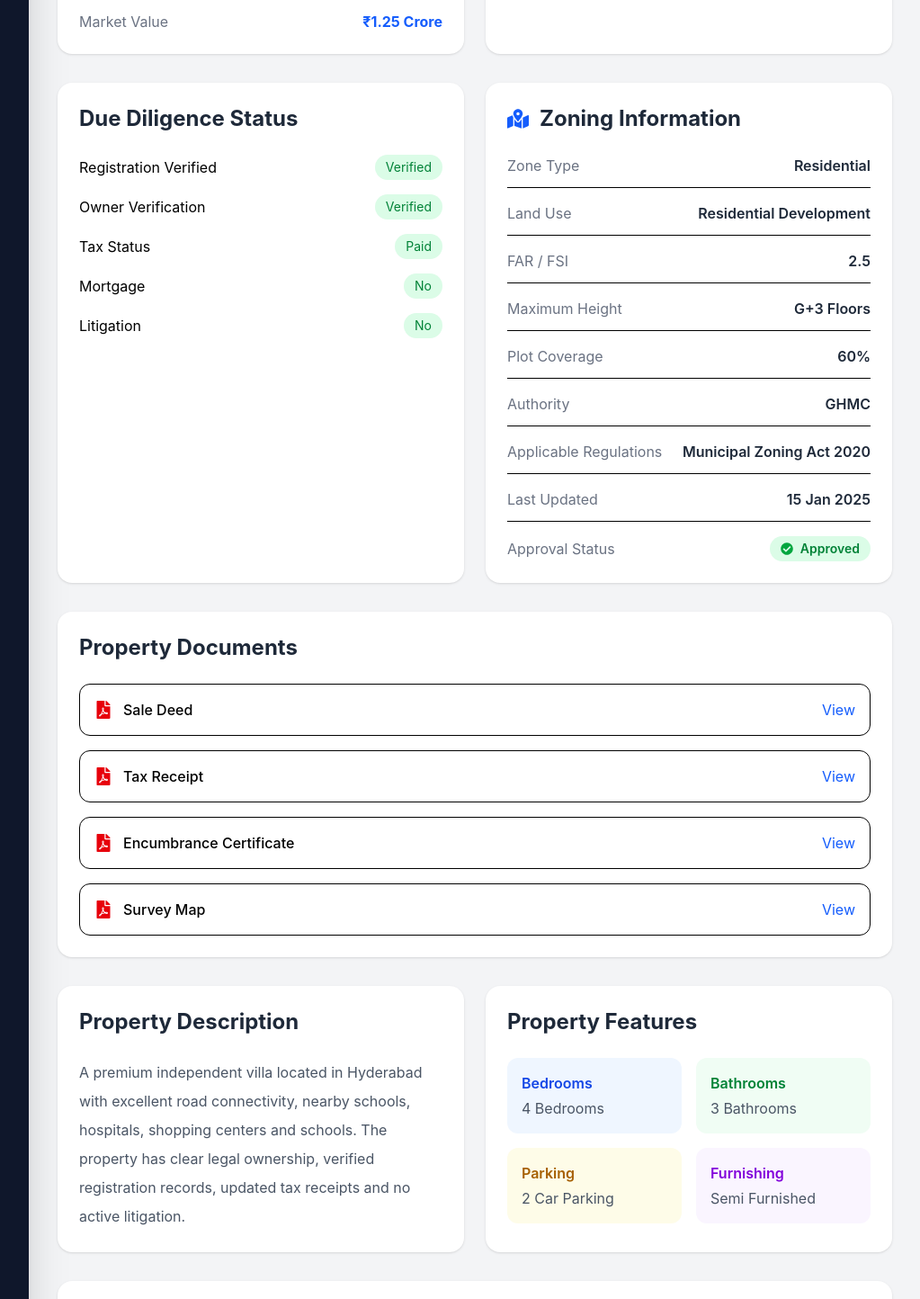
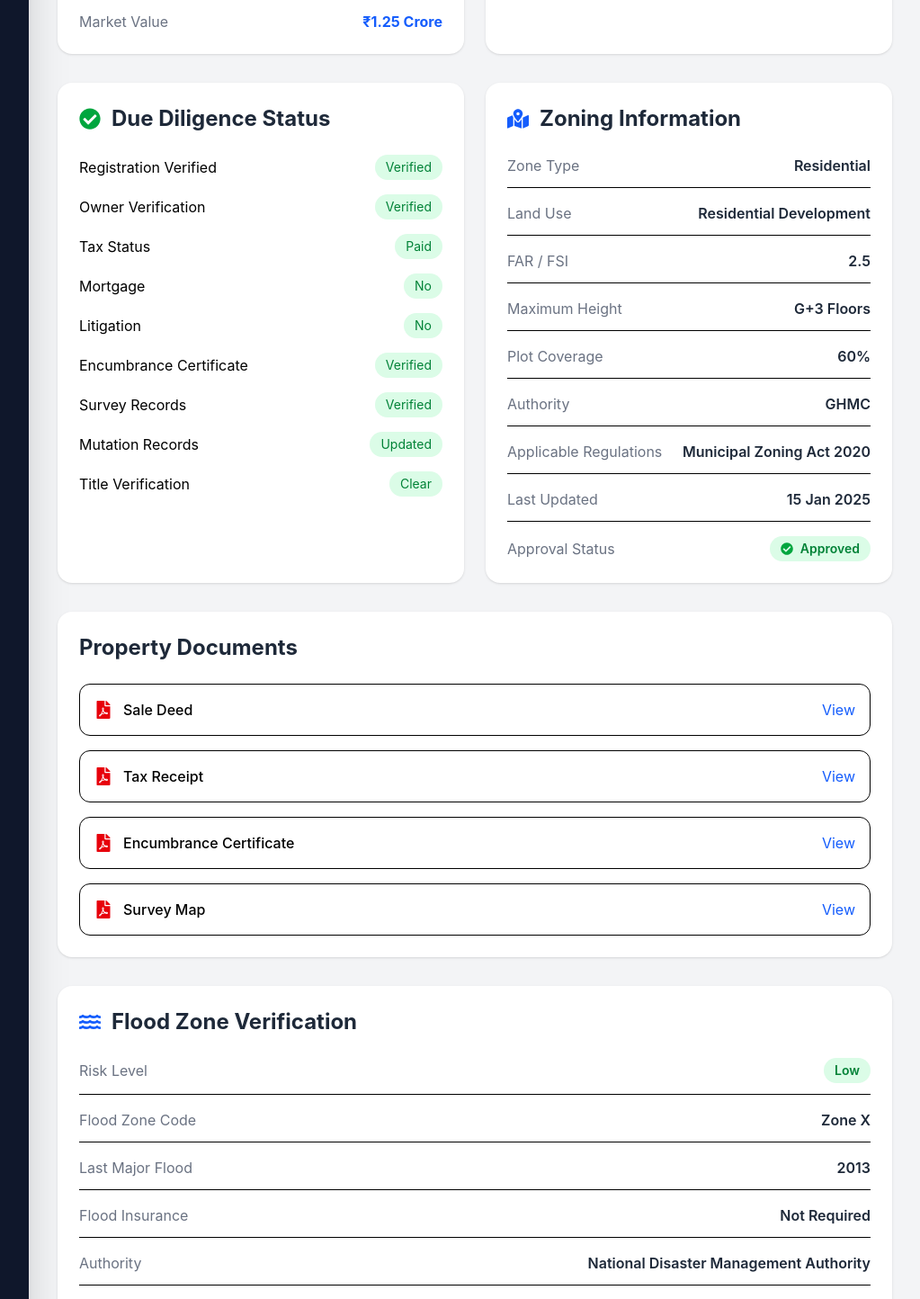
Before and after one commit to springboardmentor8888/Real_Estate_Due_Diligence_Agent, a React app in the folder frontend/: page /property-details in a window 1280 px wide. Shown: the part 1340-2784 px from the top of the page at 90% size, without its empty margins (256-1279 px from the left). Built offline with nearby package versions, Linux system fonts and the light colour scheme; the HTML template or start-up script is replaced by a standard one.

Commit message:
added flood zone verification and refine due diligence UI

```diff
--- a/frontend/src/pages/PropertyDetails.jsx
+++ b/frontend/src/pages/PropertyDetails.jsx
@@ -16,6 +16,9 @@ import {
   FaShoppingCart,
   FaSubway,
   FaMapMarkedAlt,
+  FaWater,
+  FaShieldAlt,
+  FaBuilding,
 } from "react-icons/fa";
 import { useState } from "react";
 import { useNavigate } from "react-router-dom";
@@ -64,6 +67,15 @@ const property = {
     regulations: "Municipal Zoning Act 2020",
     lastUpdated: "15 Jan 2025",
     status: "Approved",
+  },
+
+  floodZone: {
+    riskLevel: "Low",
+    floodZoneCode: "Zone X",
+    lastFloodYear: "2013",
+    floodInsurance: "Not Required",
+    authority: "National Disaster Management Authority",
+    status: "Safe",
   },
 };
 
@@ -259,9 +271,13 @@ const PropertyDetails = () => {
 
       <div className="grid grid-cols-1 lg:grid-cols-2 gap-6 mt-8">
         <div className="bg-white rounded-2xl shadow p-6">
-          <h2 className="text-2xl font-bold text-gray-800 mb-6">
-            Due Diligence Status
-          </h2>
+          <div className="flex items-center gap-3 mb-6">
+              <FaCheckCircle className="text-2xl text-green-600" />
+
+              <h2 className="text-2xl font-bold text-gray-800">
+                  Due Diligence Status
+              </h2>
+          </div>
 
           <div className="space-y-4">
             <div className="flex items-center justify-between">
@@ -301,6 +317,38 @@ const PropertyDetails = () => {
 
               <span className="px-3 py-1 rounded-full bg-green-100 text-green-700 text-sm">
                 {property.litigation}
+              </span>
+            </div>
+
+            <div className="flex items-center justify-between">
+              <span>Encumbrance Certificate</span>
+
+              <span className="px-3 py-1 rounded-full bg-green-100 text-green-700 text-sm">
+                Verified
+              </span>
+            </div>
+
+            <div className="flex items-center justify-between">
+              <span>Survey Records</span>
+
+              <span className="px-3 py-1 rounded-full bg-green-100 text-green-700 text-sm">
+                Verified
+              </span>
+            </div>
+
+            <div className="flex items-center justify-between">
+              <span>Mutation Records</span>
+
+              <span className="px-3 py-1 rounded-full bg-green-100 text-green-700 text-sm">
+                Updated
+              </span>
+            </div>
+
+            <div className="flex items-center justify-between">
+              <span>Title Verification</span>
+
+              <span className="px-3 py-1 rounded-full bg-green-100 text-green-700 text-sm">
+                Clear
               </span>
             </div>
           </div>
@@ -411,6 +459,66 @@ const PropertyDetails = () => {
           </div>
         </div>
 
+      <div className="bg-white rounded-2xl shadow p-6 mt-8 transition-all duration-300 hover:shadow-lg">
+        <div className="flex items-center gap-3 mb-6">
+          <FaWater className="text-2xl text-blue-600" />
+          <h2 className="text-2xl font-bold text-gray-800">
+            Flood Zone Verification
+          </h2>
+        </div>
+
+        <div className="space-y-4">
+
+          <div className="flex items-center justify-between border-b pb-3">
+            <span className="text-gray-500">Risk Level</span>
+            <span className="px-3 py-1 rounded-full bg-green-100 text-green-700 text-sm font-semibold">
+                {property.floodZone.riskLevel}
+            </span>
+          </div>
+
+          <div className="flex items-center justify-between border-b pb-3">
+            <span className="text-gray-500">Flood Zone Code</span>
+            <span className="font-semibold text-gray-800">
+              {property.floodZone.floodZoneCode}
+            </span>
+          </div>
+
+          <div className="flex items-center justify-between border-b pb-3">
+            <span className="text-gray-500">Last Major Flood</span>
+            <span className="font-semibold text-gray-800">
+              {property.floodZone.lastFloodYear}
+            </span>
+          </div>
+
+          <div className="flex items-center justify-between border-b pb-3">
+            <span className="text-gray-500">Flood Insurance</span>
+            <span className="font-semibold text-gray-800">
+              {property.floodZone.floodInsurance}
+            </span>
+          </div>
+
+          <div className="flex items-center justify-between border-b pb-3">
+            <div className="flex items-center gap-2 text-gray-500">
+                <span>Authority</span>
+            </div>
+
+            <span className="font-semibold text-gray-800 text-right max-w-sm">
+              {property.floodZone.authority}
+            </span>
+          </div>
+
+          <div className="flex items-center justify-between">
+            <span className="text-gray-500">Verification Status</span>
+
+            <span className="inline-flex items-center rounded-full bg-green-100 px-3 py-1 text-sm font-semibold text-green-700">
+              <FaShieldAlt className="mr-2 text-green-600" />
+              {property.floodZone.status}
+            </span>
+          </div>
+
+        </div>
+      </div>
+
       <div className="grid grid-cols-1 lg:grid-cols-2 gap-6 mt-8">
         <div className="bg-white rounded-2xl shadow p-6">
           <h2 className="text-2xl font-bold text-gray-800 mb-6">
```
